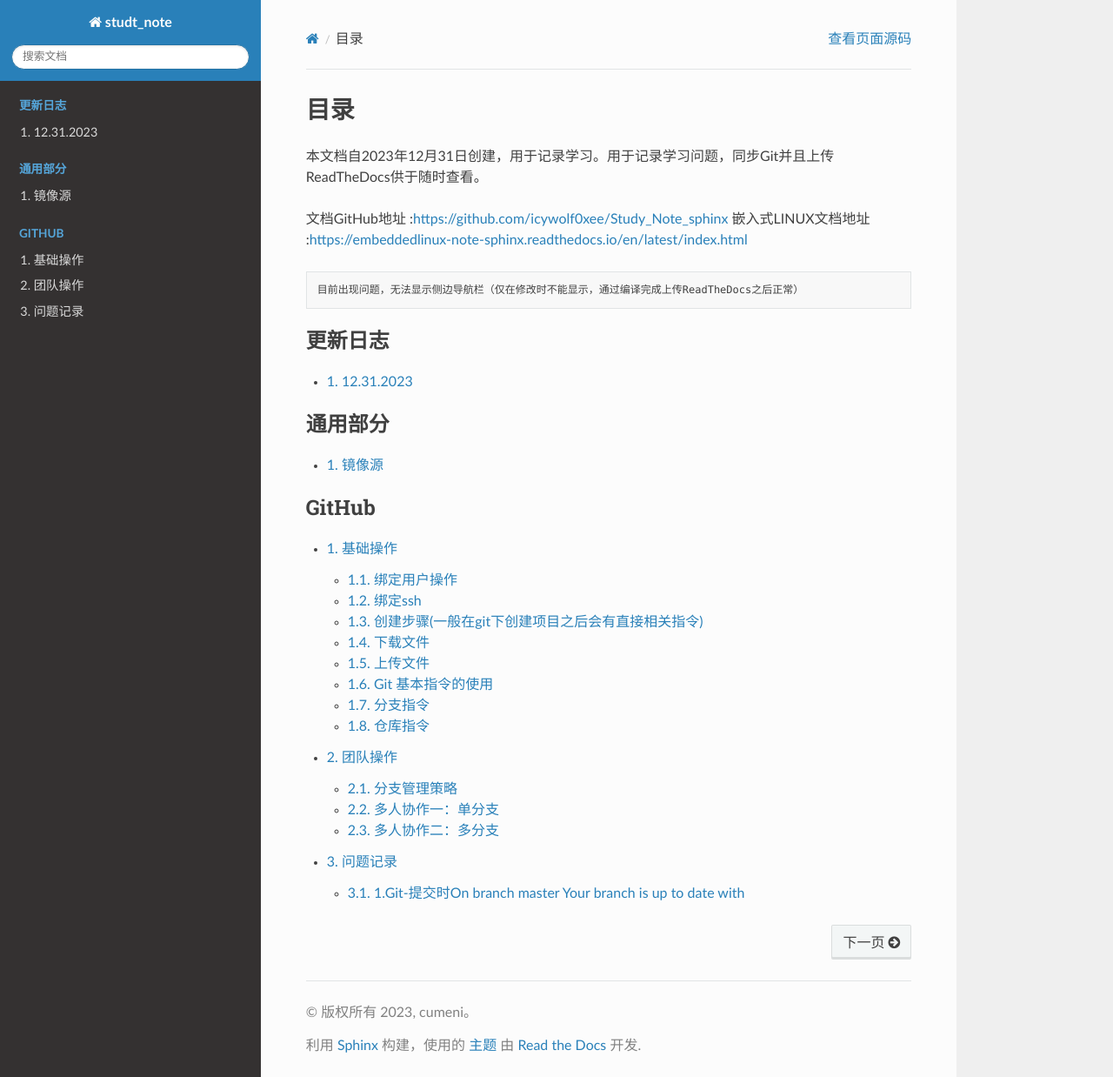
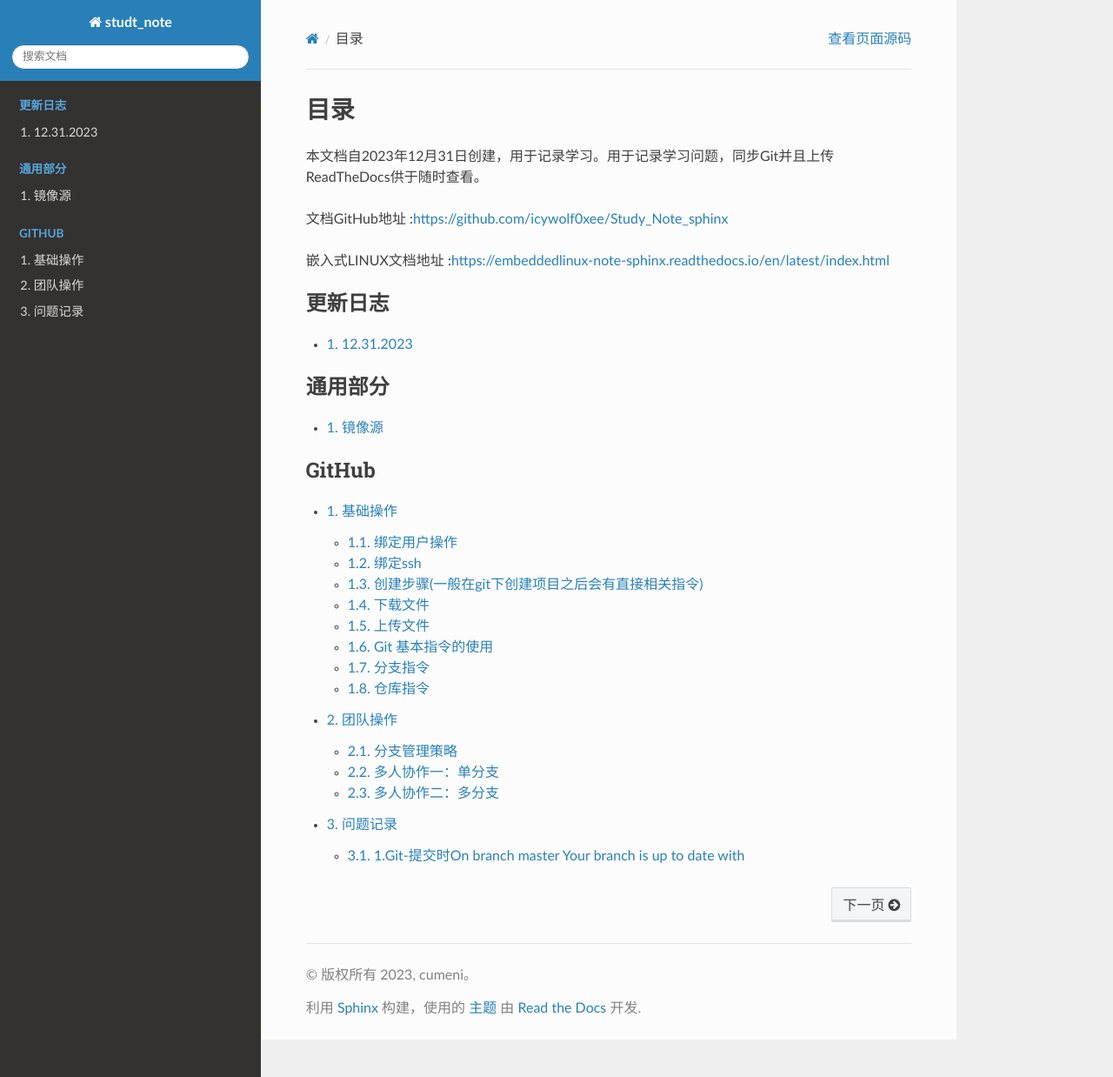
Before and after one commit to icywolf0xee/Study_Note_sphinx, a Sphinx documentation site: the page built from source/index.rst, in a window 1280 px wide and 1238 px high. Shown: the whole window at 87% size. Built offline with Sphinx 7.4.7 and the Read the Docs theme 2.0.0, drawn with Linux system fonts in a browser that asks for light colours; pages that are not in the unit, such as notebooks, are missing from menus.

Commit message:
添加Linux文档链接

```diff
--- a/source/index.rst
+++ b/source/index.rst
@@ -10,9 +10,9 @@
 本文档自2023年12月31日创建，用于记录学习。用于记录学习问题，同步Git并且上传ReadTheDocs供于随时查看。
 
 文档GitHub地址     :https://github.com/icywolf0xee/Study_Note_sphinx
+
 嵌入式LINUX文档地址 :https://embeddedlinux-note-sphinx.readthedocs.io/en/latest/index.html
-::
-   目前出现问题，无法显示侧边导航栏（仅在修改时不能显示，通过编译完成上传ReadTheDocs之后正常）
+
 
 .. toctree::
    :caption: 更新日志
```
